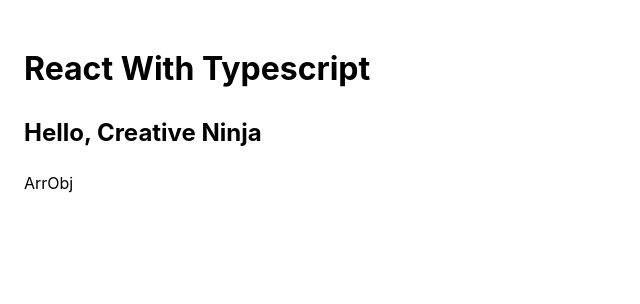
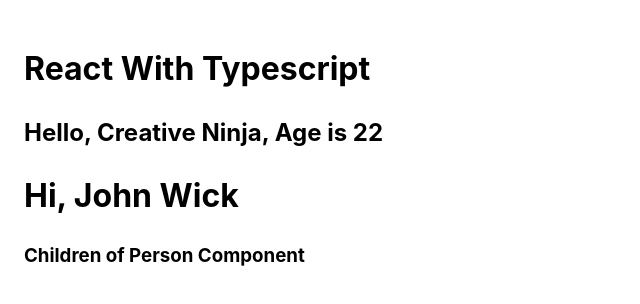
Before and after one commit to mryeminaung/typescript-learning, a React (Vite) app: page / in a window 1280 px wide. Shown: the top 304 px of the page, without its empty margins (0-640 px from the left). Built offline with nearby package versions, Linux system fonts and the light colour scheme.

Commit message:
advanced props and generic types

```diff
--- a/src/App.tsx
+++ b/src/App.tsx
@@ -1,24 +1,63 @@
+import React, { ReactNode } from "react";
 import "./App.css";
 import ArrObj from "./learning/ArrObj";
 import DataTypes from "./learning/DataTypes";
+import GenericType from "./learning/GenericType";
+import ReturnType from "./learning/ReturnType";
 import SpecialTypes from "./learning/SpecialTypes";
 
-type welcomeProps = {
+type WelcomeProps = {
     name: string;
+    age: number;
+    isStudent: boolean;
 };
 
-const Welcome = ({ name }: welcomeProps) => {
-    return <h2>Hello, {name}</h2>;
+const Welcome = (props: WelcomeProps) => {
+    return (
+        <h2>
+            Hello, {props.name}, Age is {props.age}
+        </h2>
+    );
+};
+
+type PersonProps = {
+    name: {
+        firstName: string;
+        lastName: string;
+    };
+    children?: JSX.Element;
+};
+
+const Person = ({ name, children }: PersonProps) => {
+    console.log(children);
+    return (
+        <div>
+            <h1>
+                Hi, {name.firstName} {name.lastName}
+            </h1>
+            <h3>{children}</h3>
+        </div>
+    );
 };
 
 function App() {
+    let personInfo = {
+        firstName: "John",
+        lastName: "Wick",
+    };
+
     return (
         <>
             <h1>React With Typescript</h1>
-            <Welcome name="Creative Ninja" />
+            <Welcome name="Creative Ninja" age={22} isStudent={false} />
+            <Person name={personInfo}>
+                <p>Children of Person Component</p>
+            </Person>
             {/* <DataTypes /> */}
             {/* <SpecialTypes /> */}
-            <ArrObj />
+            {/* <ArrObj /> */}
+            {/* <ReturnType /> */}
+            {/* <GenericType /> */}
         </>
     );
 }
--- a/src/learning/ArrObj.tsx
+++ b/src/learning/ArrObj.tsx
@@ -53,8 +53,7 @@ function ArrObj() {
     let state: WindowStates = 'closed';
     let name: string | undefined;
 
-    let test: isOkay = 0;
-    name = 2;
+    let test: isOkay = true;
 
     console.log(state);
     console.log(test);
--- /dev/null
+++ b/src/learning/GenericType.tsx
@@ -0,0 +1,37 @@
+function GenericType() {
+    const gameScores: number[] = [14, 21, 33, 42, 59];
+    const favoriteThings: string[] = [
+        "raindrops on roses",
+        "whiskers on kittens",
+        "bright copper kettles",
+        "warm woolen mittens",
+    ];
+
+    interface VoteType {
+        name: string;
+        age: number;
+    }
+
+    const voters: VoteType[] = [
+        { name: "Alice", age: 42 },
+        { name: "Bob", age: 77 },
+    ];
+
+    function getLastItem<PlaceholderType>(array: PlaceholderType[]) {
+        return array[array.length - 1];
+    }
+
+    console.log(getLastItem(gameScores));
+    console.log(getLastItem(favoriteThings));
+    console.log(getLastItem(voters));
+
+    /**
+     * Mini-challenge: call `getLastItem` (and console.log the returned value)
+     * on each of the 3 arrays above. Hover over different values to see what the Intellisense
+     * says about the types for each one.
+     */
+
+    return <div>GenericType</div>;
+}
+
+export default GenericType;
--- /dev/null
+++ b/src/learning/ReturnType.tsx
@@ -0,0 +1,28 @@
+function ReturnType() {
+    type UserRole = "guest" | "member" | "admin";
+
+    type User = {
+        username: string;
+        role: UserRole;
+    };
+
+    const users: User[] = [
+        { username: "john_doe", role: "member" },
+        { username: "jane_doe", role: "admin" },
+        { username: "guest_user", role: "guest" },
+    ];
+
+    const fetchUserDetails = (username: string): User | string => {
+        const user = users.find((user) => user.username === username);
+        if (!user) {
+            throw new Error(`User with username ${username} not found`);
+        }
+        return user;
+    };
+
+    console.log(fetchUserDetails("jane_doe"));
+
+    return <div>ReturnType</div>;
+}
+
+export default ReturnType;
```
